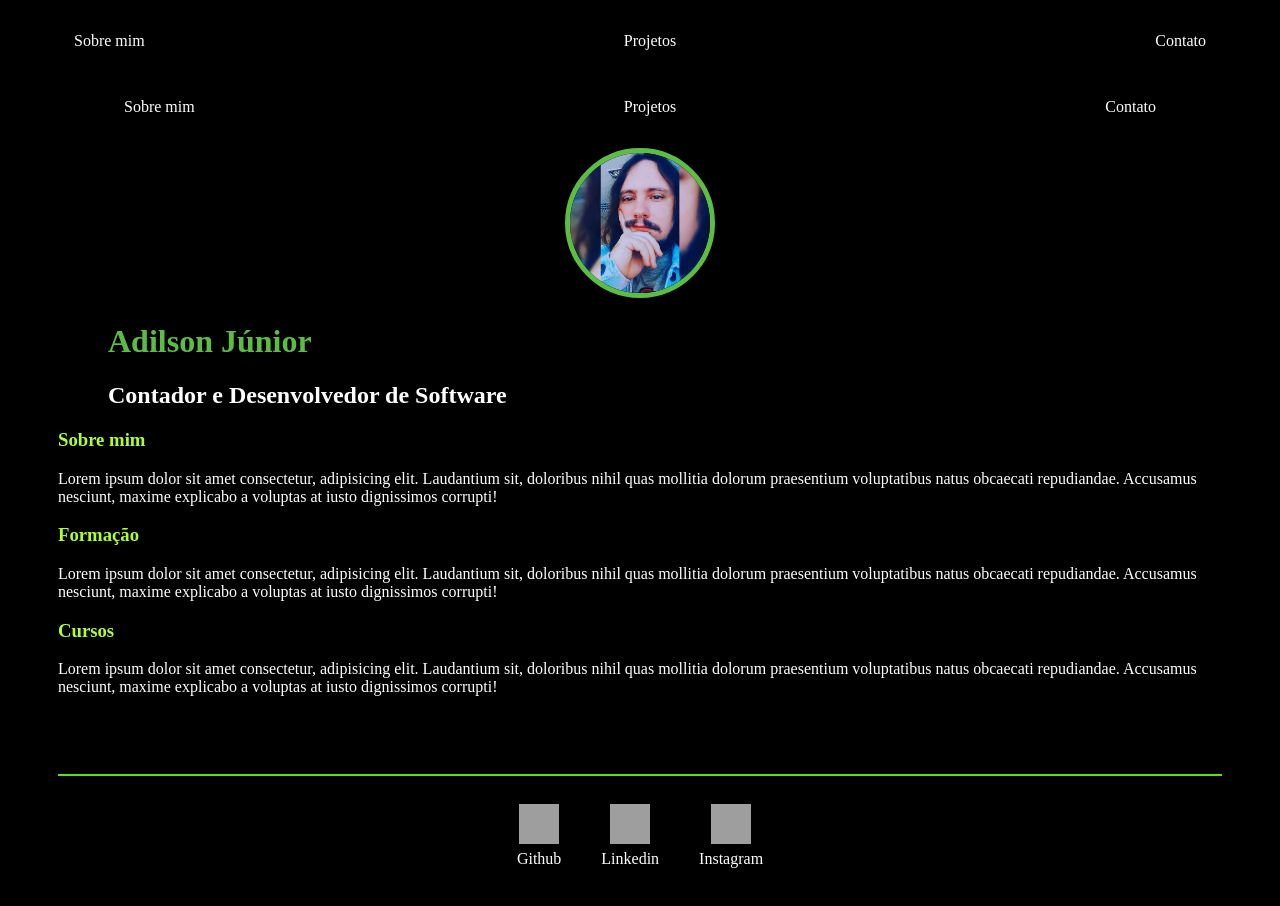
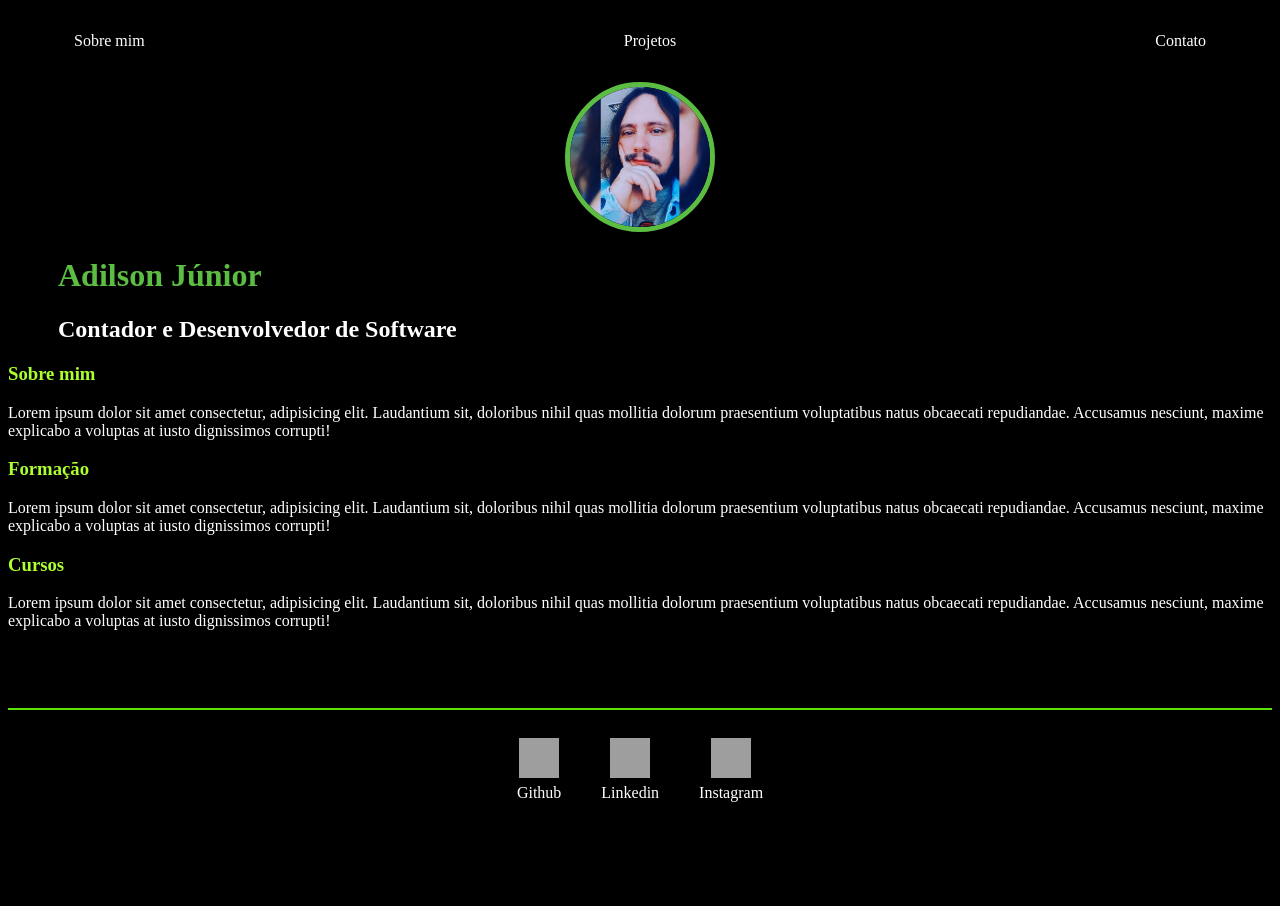
Before and after one commit to jhuunn/meu_portifolio, a plain HTML site: page index.html in a window 1280 px wide. After the commit the page ends 846 px from the top, so only its background shows below. Drawn offline with Linux system fonts and the light colour scheme; grey boxes are pictures that could not be loaded.

Commit message:
Exclusão de dados duplicados da área de navegação

```diff
--- a/index.html
+++ b/index.html
@@ -10,15 +10,6 @@
 </head>
 
 <body>
-  <div class="container">
-    <nav>
-      <ul>
-        <li><a href="#">Sobre mim</a></li>
-        <li><a href="./project.html">Projetos</a></li>
-        <li><a href="./contact.html">Contato</a></li>
-      </ul>
-    </nav>
-
     <header>
       <div class="container">
         <nav>
```
